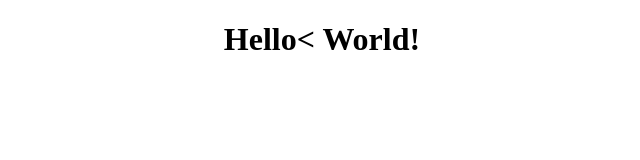
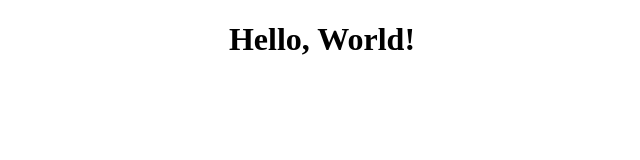
Before and after one commit to gregfireisu/HelloWorld, a plain HTML site: page index.html in a window 1280 px wide. Shown: the whole page, without its empty margins (318-958 px from the left). Drawn offline with Linux system fonts and the light colour scheme.

Commit message:
changes2

```diff
--- a/index.html
+++ b/index.html
@@ -6,7 +6,7 @@
 </head>
 <body>
 
-	<h1>Hello< World!</h1>
+	<h1>Hello, World!</h1>
 
 </body>
 </html>
```
